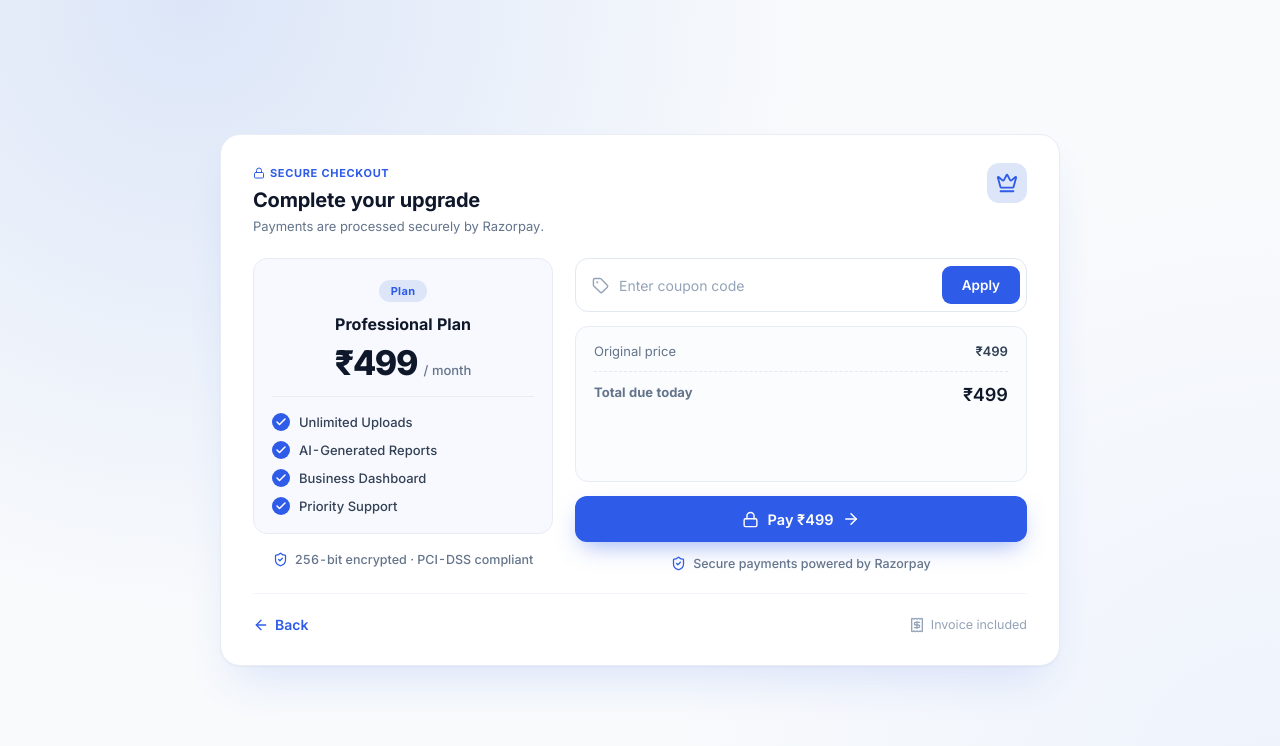
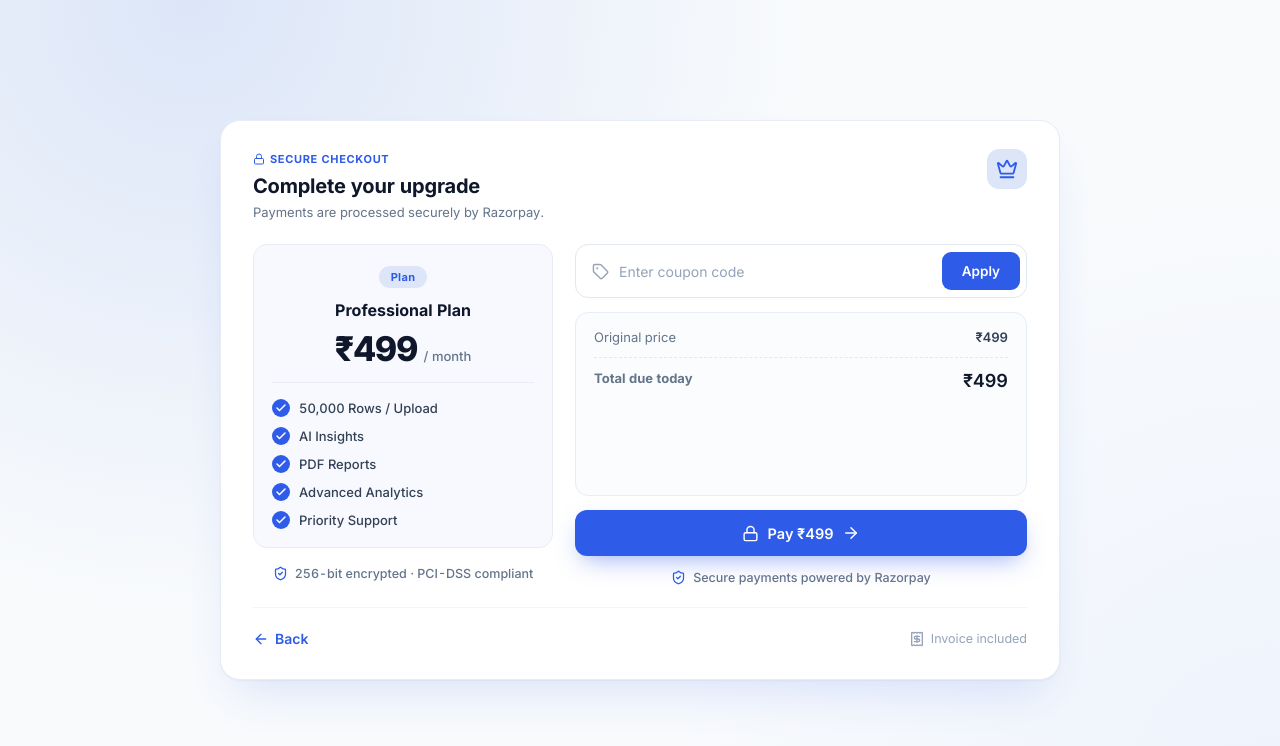
Before and after one commit to kryolt/kryolt, a React (Vite) app: page /checkout in a window 1280 px wide. Shown: the top 746 px of the page. Built offline with nearby package versions, Linux system fonts and the light colour scheme; no server answers.

Commit message:
Fix payment redirect and update plan features

```diff
--- a/src/components/payment/UpgradeButton.jsx
+++ b/src/components/payment/UpgradeButton.jsx
@@ -6,17 +6,12 @@ import {
 
 
 function UpgradeButton({
-
     plan = "Professional",
-
     amount = 499,
-
     couponCode = null,
-
     disabled = false,
-
+    onSuccess = null,
     children,
-
 }) {
 
     const {
@@ -76,6 +71,8 @@ function UpgradeButton({
                 couponCode:
                     couponCode || null,
 
+                onSuccess,
+
             });
 
         } catch (error) {
--- a/src/pages/pricing/CheckoutPage.jsx
+++ b/src/pages/pricing/CheckoutPage.jsx
@@ -31,21 +31,21 @@ import "./CheckoutPage.css";
 
 const PLAN_FEATURES = {
     Professional: [
-        "Unlimited Uploads",
-        "AI-Generated Reports",
-        "Business Dashboard",
+        "50,000 Rows / Upload",
+        "AI Insights",
+        "PDF Reports",
+        "Advanced Analytics",
         "Priority Support",
     ],
 
     Business: [
-        "Everything in Professional",
-        "Unlimited Team Members",
-        "Cloud Backup",
-        "API Access",
-        "Dedicated Support",
+        "200,000 Rows / Upload",
+        "AI-Powered Business Insights",
+        "Advanced Analytics & Reports",
+        "Priority Processing",
+        "Dedicated Priority Support",
     ],
 };
-
 
 function formatAmount(value) {
     const amount = Number(value);
@@ -901,6 +901,10 @@ export default function CheckoutPage() {
                                     null
                                 }
 
+                                onSuccess={() => {
+                                    navigate("/dashboard", { replace: true });
+                                }}
+
                                 disabled={
                                     loadingSummary ||
                                     couponChecking ||
```
